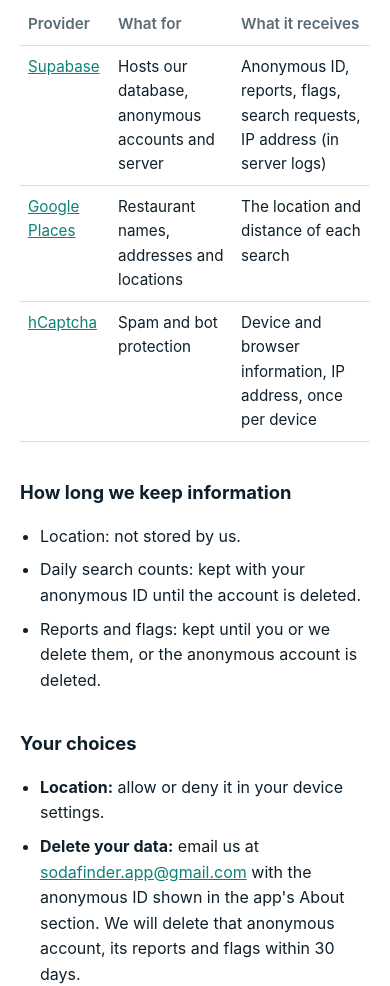
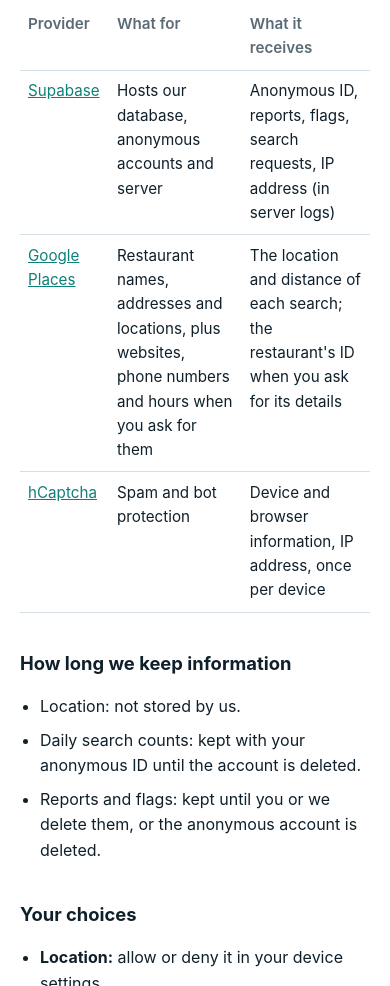
Before and after one commit to adamrorr-svg/soda-finder-privacy, a plain HTML site: page index.html in a window 390 px wide. Shown: the part 2747-3733 px from the top of the page. Drawn offline with Linux system fonts and the light colour scheme.

Commit message:
Privacy policy: mention website, phone and hours lookups

```diff
--- a/index.html
+++ b/index.html
@@ -102,7 +102,7 @@
       <thead><tr><th>Provider</th><th>What for</th><th>What it receives</th></tr></thead>
       <tbody>
         <tr><td><a href="https://supabase.com/privacy">Supabase</a></td><td>Hosts our database, anonymous accounts and server</td><td>Anonymous ID, reports, flags, search requests, IP address (in server logs)</td></tr>
-        <tr><td><a href="https://policies.google.com/privacy">Google Places</a></td><td>Restaurant names, addresses and locations</td><td>The location and distance of each search</td></tr>
+        <tr><td><a href="https://policies.google.com/privacy">Google Places</a></td><td>Restaurant names, addresses and locations, plus websites, phone numbers and hours when you ask for them</td><td>The location and distance of each search; the restaurant's ID when you ask for its details</td></tr>
         <tr><td><a href="https://www.hcaptcha.com/privacy">hCaptcha</a></td><td>Spam and bot protection</td><td>Device and browser information, IP address, once per device</td></tr>
       </tbody>
     </table>
```
